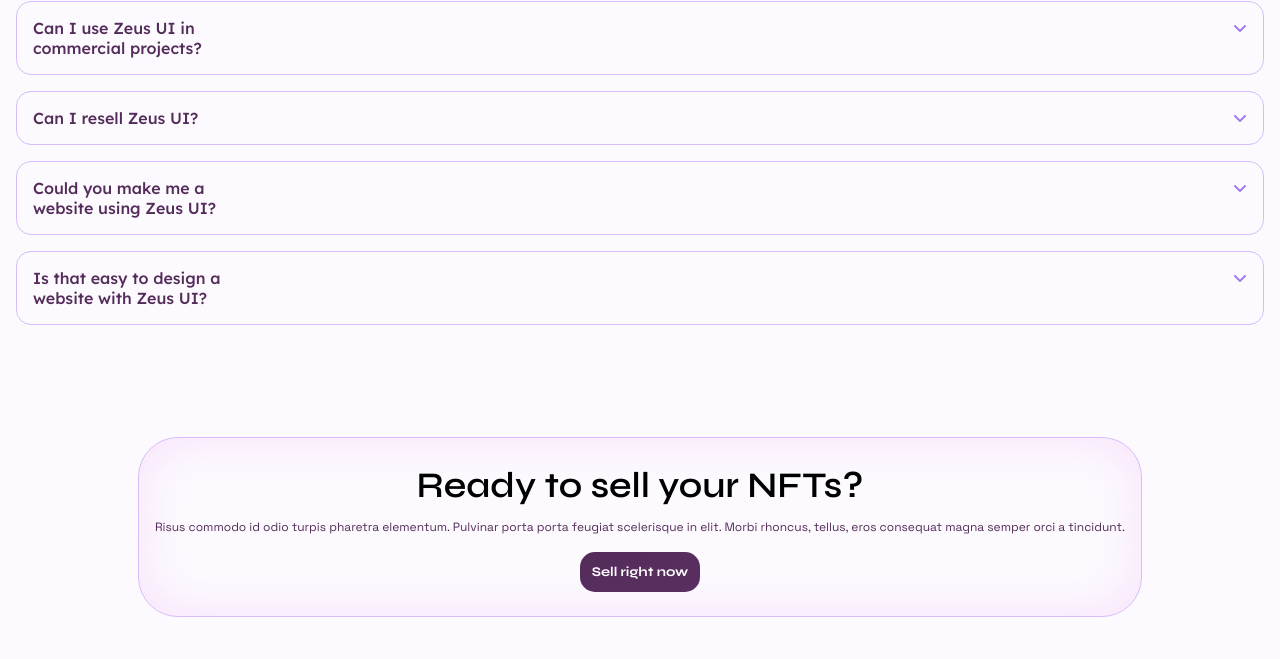
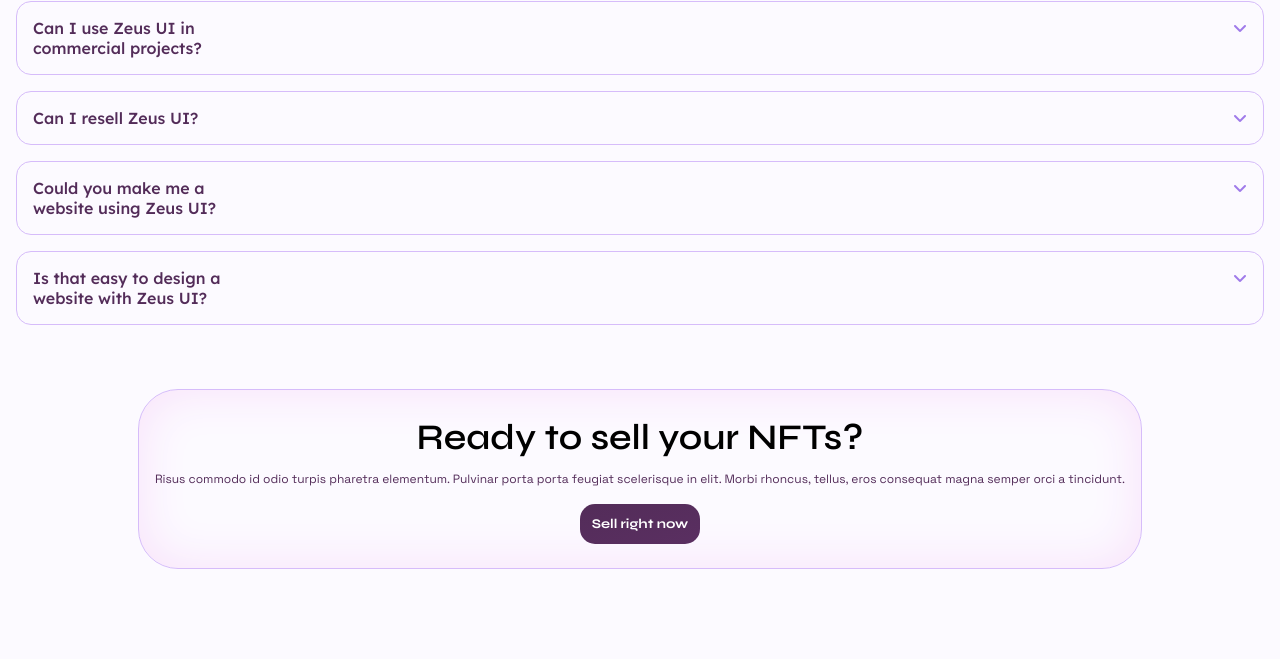
Before and after one commit to DeniyiBams/Zeus, a plain HTML site: page index.html in a window 1280 px wide. Shown: the part 4601-5260 px from the top of the page. Drawn offline with Linux system fonts and the light colour scheme; files whose address does not match are found by name.

Commit message:
fix: style

```diff
--- a/main.css
+++ b/main.css
@@ -255,7 +255,7 @@ div.provide_image img {
 }
 
 div.sell_nft {
-    margin: 48px 0;
+    margin: 0 0 48px 0;
     display: flex;
     justify-content: center !important;
     flex-wrap: wrap;
```
